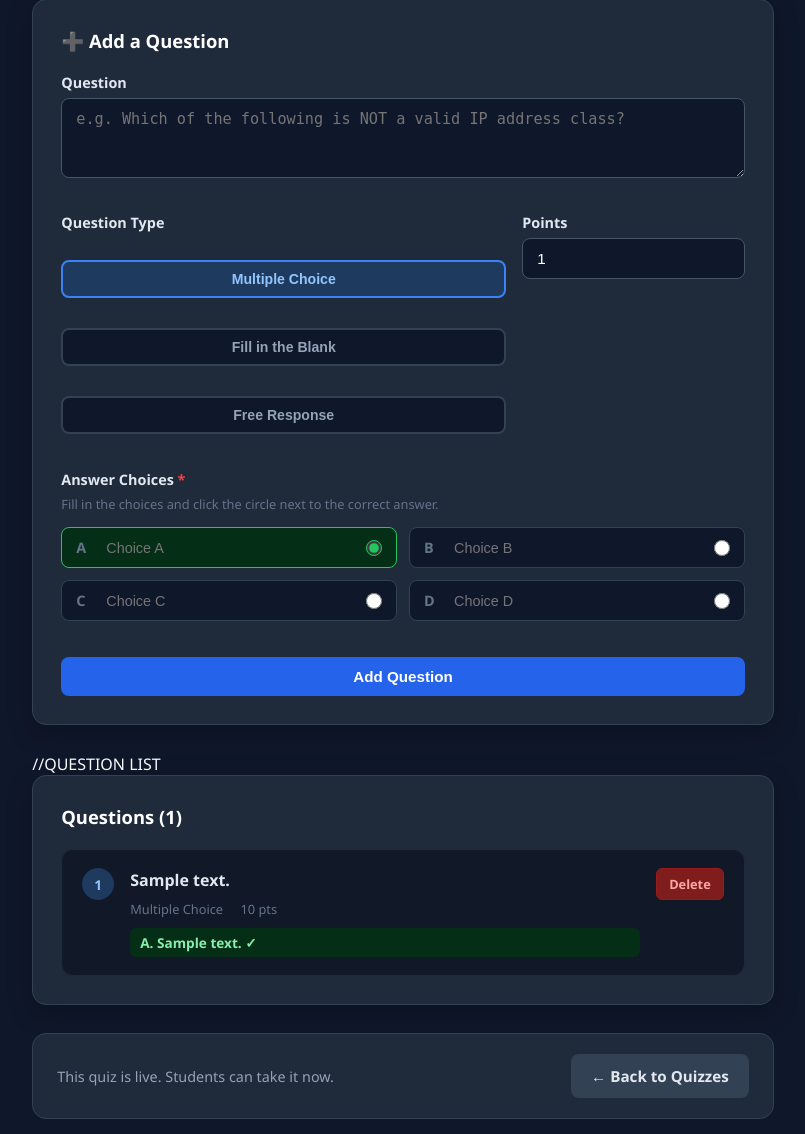
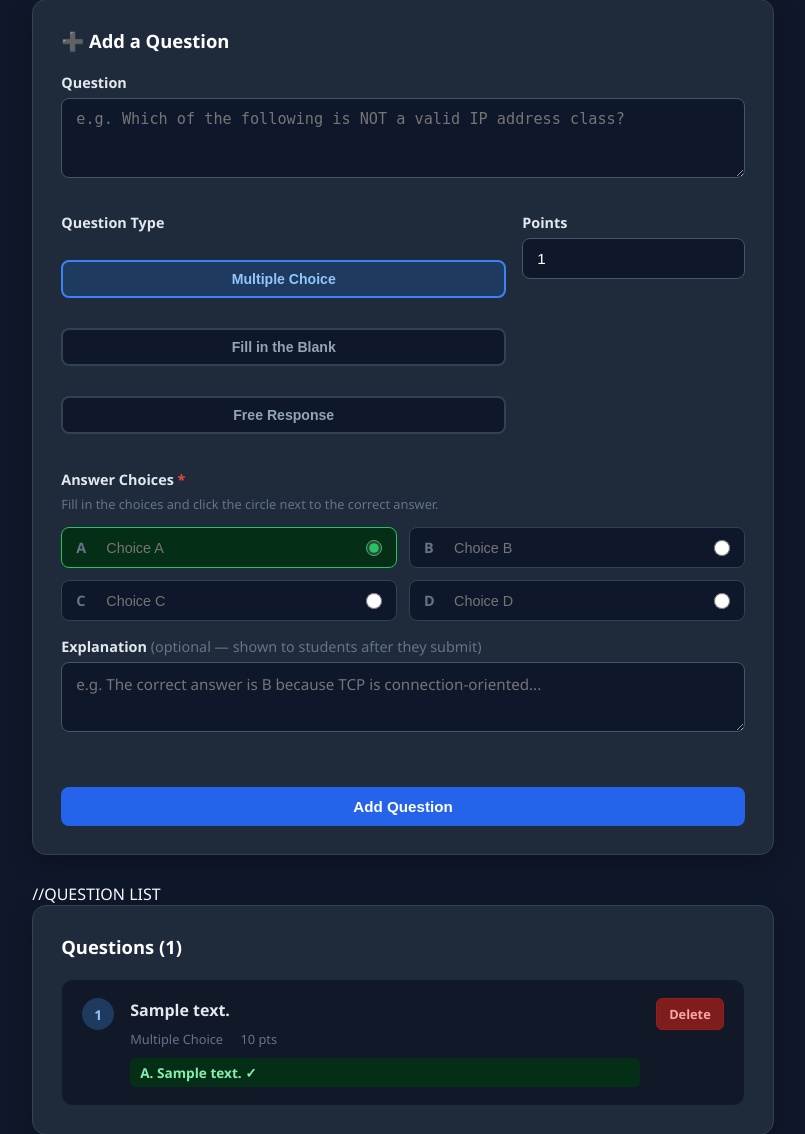
Before and after one commit to tannersloan1/4410-Final-Project, a PHP site: page /teacher/add_questions.php?quiz_id=1 in a window 1280 px wide. Shown: the part 261-1395 px from the top of the page, without its empty margins (237-1042 px from the left). Run offline with PHP 8.4, Linux system fonts and the light colour scheme; the visitor is signed in with stand-in values (Sample User, id 1); tables that the repository leaves empty hold one stand-in row (values such as "Sample post").

Commit message:
Update add_questions.php

```diff
--- a/teacher/add_questions.php
+++ b/teacher/add_questions.php
@@ -59,8 +59,9 @@ if (isset($_POST["add_question"])) {
         } else {
             // Insert question — answer field holds the correct choice text for quick grading
             $correct_text = $conn->real_escape_string($choices[$correct_idx]);
-            $sql = "INSERT INTO QUESTIONS (quiz_id, question_text, question_type, answer, points)
-                    VALUES ($quiz_id, '$question_text', 'multiple_choice', '$correct_text', $points)";
+            $explanation  = $conn->real_escape_string(trim($_POST["explanation"] ?? ""));
+            $sql = "INSERT INTO QUESTIONS (quiz_id, question_text, question_type, answer, points, explanation)
+                    VALUES ($quiz_id, '$question_text', 'multiple_choice', '$correct_text', $points, '$explanation')";
             if ($conn->query($sql)) {
                 $question_id = $conn->insert_id;
                 // Insert all choices
@@ -87,8 +88,9 @@ if (isset($_POST["add_question"])) {
         if ($question_type === "fill_in_the_blank" && $answer === "") {
             $feedback = ["type" => "error", "msg" => "Please enter the correct answer."];
         } else {
-            $sql = "INSERT INTO QUESTIONS (quiz_id, question_text, question_type, answer, points)
-                    VALUES ($quiz_id, '$question_text', '$question_type', '$answer', $points)";
+            $explanation = $conn->real_escape_string(trim($_POST["explanation"] ?? ""));
+            $sql = "INSERT INTO QUESTIONS (quiz_id, question_text, question_type, answer, points, explanation)
+                    VALUES ($quiz_id, '$question_text', '$question_type', '$answer', $points, '$explanation')";
             if ($conn->query($sql)) {
                 logActivity($conn, $teacher_id, "teacher", "CREATE", "Added question to quiz $quiz_id", "QUESTIONS");
                 $feedback = ["type" => "success", "msg" => "Question added."];
@@ -583,6 +585,14 @@ $labels          = ["A", "B", "C", "D"];
             <!-- Hidden field that actually gets submitted for answer text -->
             <input type="hidden" name="answer_text" id="answer_text">
 
+            <div style="margin-bottom:14px;">
+                <label style="display:block;color:#e2e8f0;font-weight:600;margin-bottom:6px;font-size:0.9rem;">
+                    Explanation <span style="color:#64748b;font-weight:400">(optional — shown to students after they submit)</span>
+                </label>
+                <textarea name="explanation" id="explanation"
+                    style="width:100%;padding:11px 14px;border:1px solid #475569;border-radius:8px;background:#0f172a;color:#fff;font-size:0.95rem;resize:vertical;min-height:70px;font-family:inherit;box-sizing:border-box;"
+                    placeholder="e.g. The correct answer is B because TCP is connection-oriented..."></textarea>
+            </div>
             <button type="submit" name="add_question" class="btn-primary">Add Question</button>
         </form>
     </div>
```
